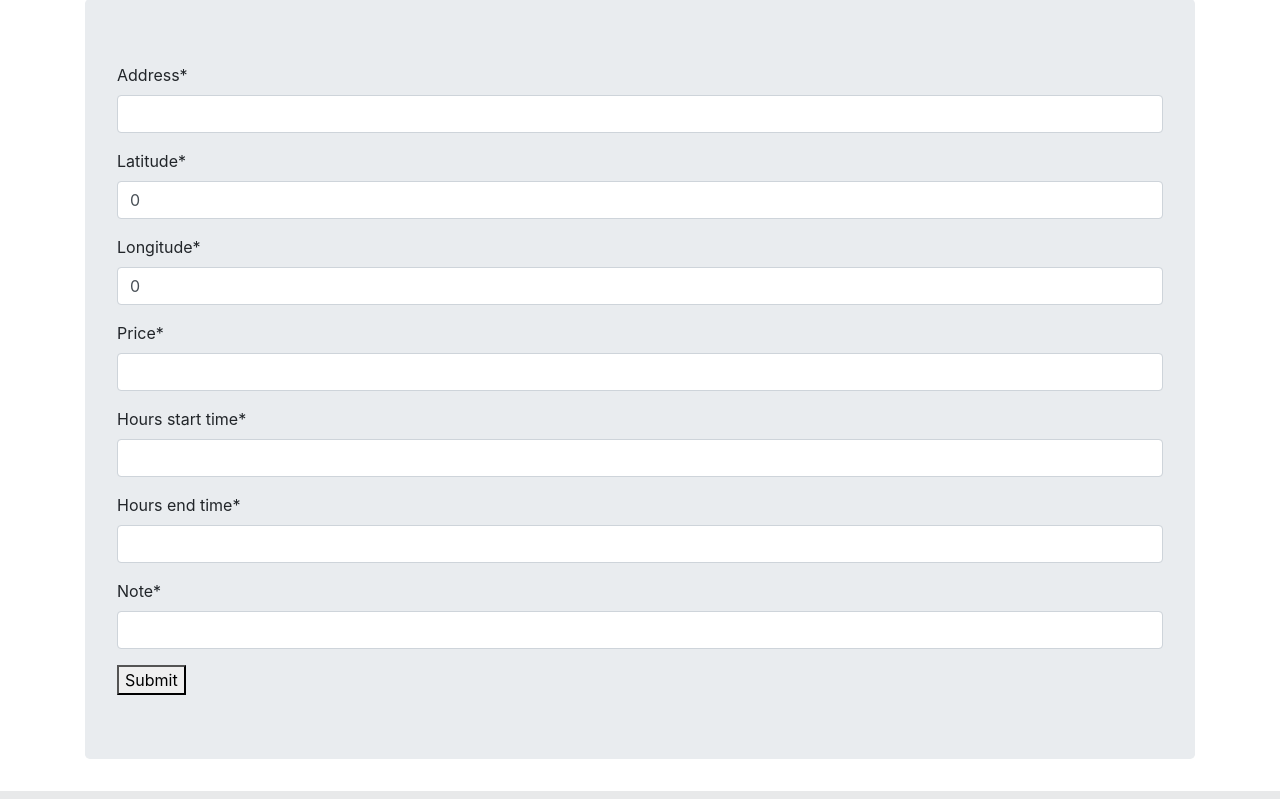
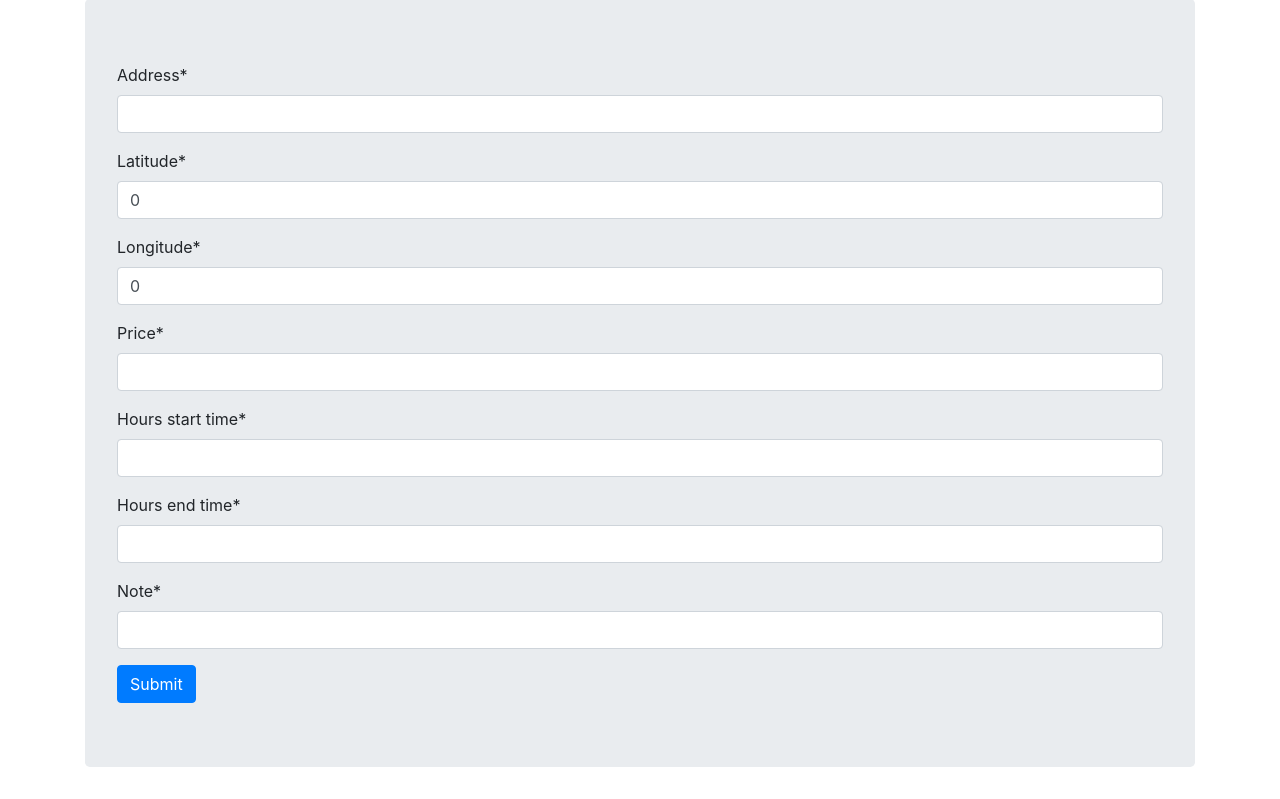
Before and after one commit to Rallph/parkhawk, a Django app: page /submit-parking in a window 1280 px wide. Shown: the part 57-856 px from the top of the page. Run offline with Django 3.2, Linux system fonts and the light colour scheme; some libraries are stand-ins or nearby versions.

Commit message:
minor corrections to parking spot list, form, and db

```diff
--- a/parkhawk/parkmap/templates/parkmap/form.html
+++ b/parkhawk/parkmap/templates/parkmap/form.html
@@ -25,7 +25,7 @@
 
             {{ form|crispy }}
 
-            <button type="submit">Submit</button>
+            <button class="btn btn-primary" type="submit">Submit</button>
 
         </form>
     </div>
--- a/parkhawk/parkmap/templates/parkmap/parkingspot_list.html
+++ b/parkhawk/parkmap/templates/parkmap/parkingspot_list.html
@@ -31,7 +31,7 @@
                 <div class="list-group-item list-group-item-action flex-column align-items-start">
                     <div class="d-flex w-100 justify-content-between">
                         <h5 class="mb-1">{{ spot.address }}</h5>
-                        <small>{{ price }}</small>
+                        <small>${{ spot.price }}</small>
                     </div>
                     <p class="mb-1">{{ spot.note }}</p>
                     <small>{{ spot.hours_start_time }} - {{ spot.hours_end_time }}</small>
```
Also changed, not shown: parkhawk/db.sqlite3.
